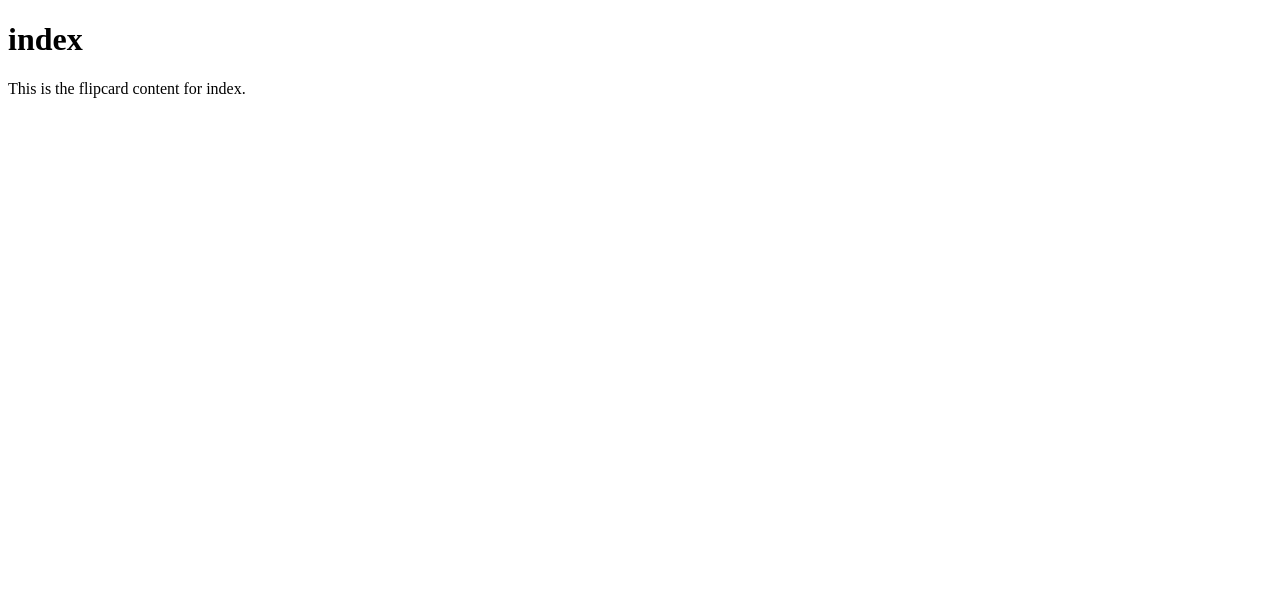
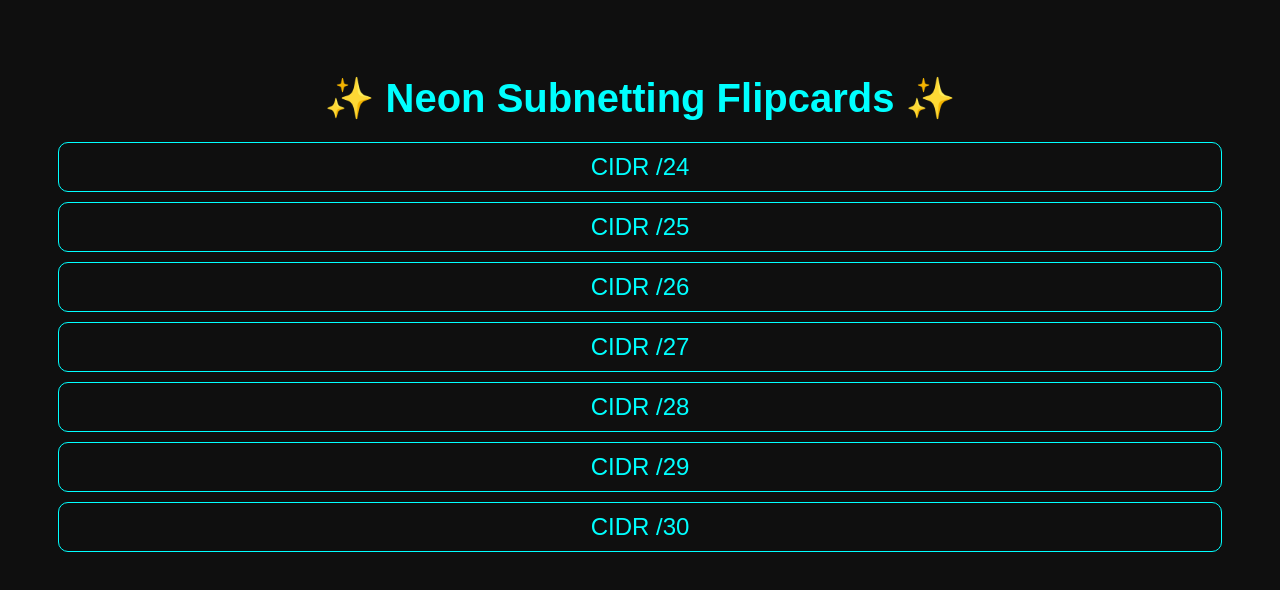
Before and after one commit to tradezone55/neon-flipcards, a plain HTML site: page index.html in a window 1280 px wide. Drawn offline with Linux system fonts and the light colour scheme.

Commit message:
Landing page added for CIDR Flipcards

```diff
--- a/index.html
+++ b/index.html
@@ -1,11 +1,45 @@
 <!DOCTYPE html>
 <html lang="en">
 <head>
-    <meta charset="UTF-8">
-    <title>index</title>
+  <meta charset="UTF-8">
+  <title>Neon CIDR Flipcards</title>
+  <style>
+    body {
+      background-color: #0f0f0f;
+      font-family: Arial, sans-serif;
+      color: #00ffff;
+      text-align: center;
+      padding: 40px;
+    }
+    h1 {
+      font-size: 2.5em;
+      margin-bottom: 20px;
+    }
+    a {
+      display: block;
+      color: #00ffff;
+      margin: 10px;
+      font-size: 1.5em;
+      text-decoration: none;
+      border: 1px solid #00ffff;
+      padding: 10px;
+      border-radius: 10px;
+      transition: all 0.3s ease;
+    }
+    a:hover {
+      background-color: #00ffff;
+      color: #0f0f0f;
+    }
+  </style>
 </head>
 <body>
-    <h1>index</h1>
-    <p>This is the flipcard content for index.</p>
+  <h1>✨ Neon Subnetting Flipcards ✨</h1>
+  <a href="Neon_Flipcards_CIDR_24.html">CIDR /24</a>
+  <a href="Neon_Flipcards_CIDR_25.html">CIDR /25</a>
+  <a href="Neon_Flipcards_CIDR_26.html">CIDR /26</a>
+  <a href="Neon_Flipcards_CIDR_27.html">CIDR /27</a>
+  <a href="Neon_Flipcards_CIDR_28.html">CIDR /28</a>
+  <a href="Neon_Flipcards_CIDR_29.html">CIDR /29</a>
+  <a href="Neon_Flipcards_CIDR_30.html">CIDR /30</a>
 </body>
 </html>
```
